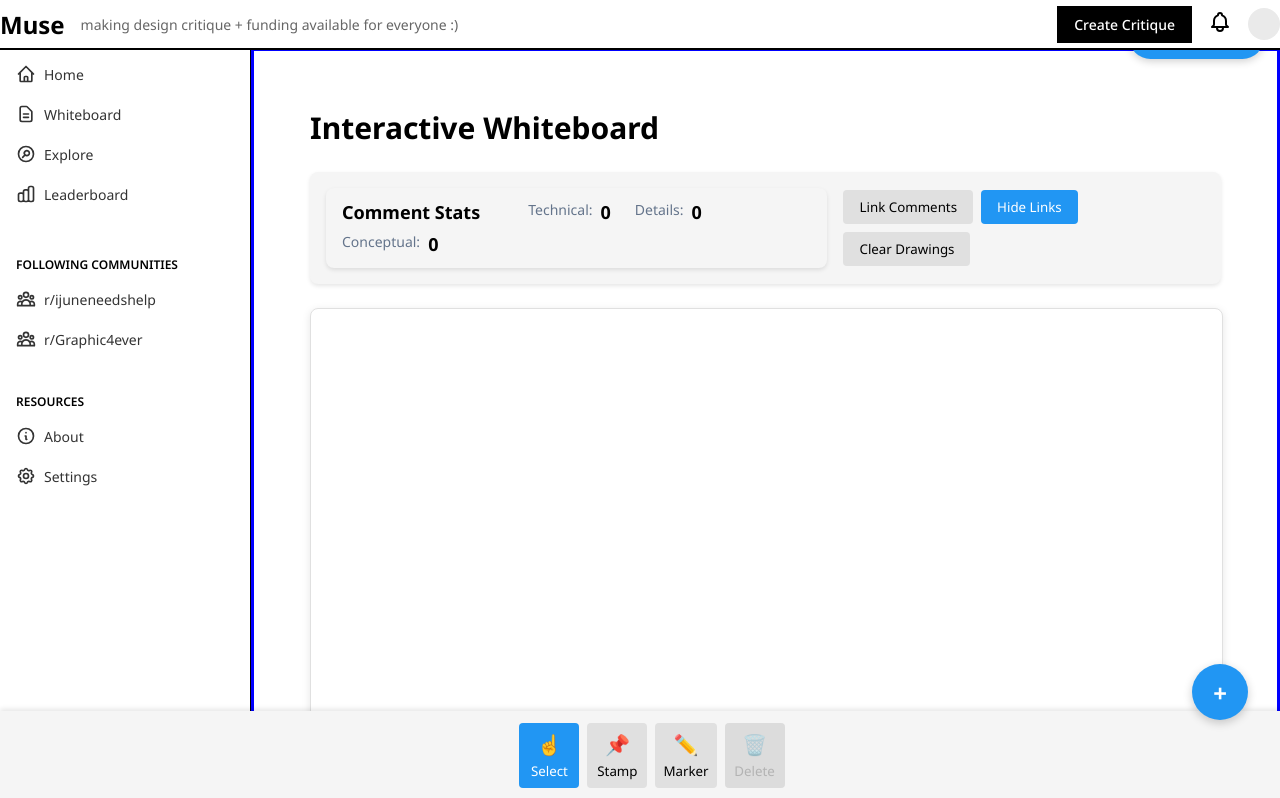
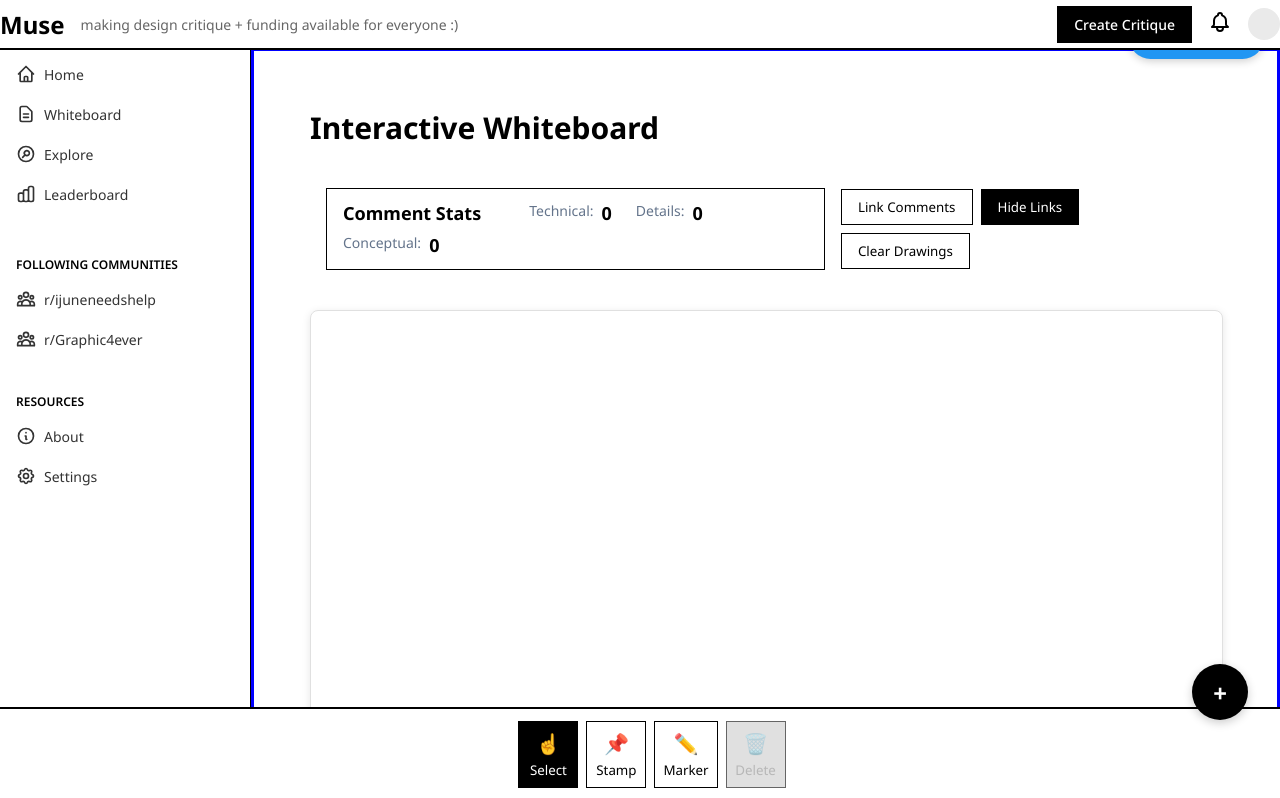
Before and after one commit to lijune-choi1/muse, a React (Create React App) app: page /whiteboard in a window 1280 px wide. Shown: the top 798 px of the page. Built offline with nearby package versions, Linux system fonts and the light colour scheme.

Commit message:
Add files via upload

```diff
--- a/src/pages/Whiteboard.css
+++ b/src/pages/Whiteboard.css
@@ -88,6 +88,7 @@
   font-size: 24px;
   background-color: white;
   border-radius: 50%;
+  border: 1px solid black;
   box-shadow: 0 2px 5px rgba(0, 0, 0, 0.2);
   z-index: 10;
   transform: translate(-50%, -50%);
@@ -114,9 +115,8 @@
   justify-content: space-between;
   margin-bottom: 1.5rem;
   padding: 1rem;
-  background-color: #f5f5f5;
+  background-color: white;
   border-radius: 0.5rem;
-  box-shadow: 0 2px 4px rgba(0, 0, 0, 0.1);
   z-index: 10;
   position: relative;
   align-items: center;
@@ -125,18 +125,6 @@
 .tool-buttons {
   display: flex;
   gap: 0.5rem;
-}
-
-.tool-btn {
-  display: flex;
-  flex-direction: column;
-  align-items: center;
-  padding: 0.5rem;
-  border: none;
-  border-radius: 0.25rem;
-  background-color: #e0e0e0;
-  cursor: pointer;
-  transition: all 0.2s;
 }
 
 .tool-btn:hover {
@@ -179,9 +167,6 @@
 
 .toggle-btn {
   padding: 0.5rem 1rem;
-  background-color: #e0e0e0;
-  border: none;
-  border-radius: 0.25rem;
   cursor: pointer;
   transition: background-color 0.2s;
 }
@@ -191,7 +176,7 @@
 }
 
 .toggle-btn.active {
-  background-color: #2196F3;
+  background-color: black;
   color: white;
 }
 
@@ -201,10 +186,8 @@
 }
 
 .stats-box {
-  background-color: #f5f5f5;
-  border-radius: 0.5rem;
   padding: 0.75rem 1rem;
-  box-shadow: 0 2px 4px rgba(0, 0, 0, 0.1);
+  border: 1px solid black;
   display: flex;
   align-items: center;
   flex-wrap: wrap;
@@ -277,6 +260,7 @@
 /* Comment bubble styles */
 .comment-bubble {
   position: absolute;
+  border: 2px solid black;
   width: 200px;
   border-radius: 0.5rem;
   box-shadow: 0 2px 5px rgba(0, 0, 0, 0.1);
@@ -307,6 +291,7 @@
   background-color: rgba(0, 0, 0, 0.1);
   cursor: move;
   user-select: none;
+  border-bottom: 2px solid black;
 }
 
 .comment-type {
@@ -389,11 +374,11 @@
   bottom: 0;
   left: 0;
   width: 100%;
-  background-color: #f5f5f5;
+  background-color: white;
   padding: 0.75rem;
   display: flex;
   justify-content: center;
-  box-shadow: 0 -2px 5px rgba(0, 0, 0, 0.1);
+  border-top: 2px solid black;
   z-index: 100;
 }
 
@@ -440,7 +425,7 @@
   width: 56px;
   height: 56px;
   border-radius: 50%;
-  background-color: #2196F3;
+  background-color: black;
   color: white;
   display: flex;
   justify-content: center;
@@ -456,7 +441,7 @@
 }
 
 .fab-main:hover {
-  background-color: #1976D2;
+  background-color: #272727;
   transform: scale(1.05);
 }
 
@@ -493,14 +478,14 @@
   transform: translate(-50%, -50%);
   background-color: white;
   padding: 1rem;
-  border-radius: 0.5rem;
   box-shadow: 0 2px 15px rgba(0, 0, 0, 0.3);
   z-index: 200;
   width: 300px;
+  border: 1px solid black;
 }
 
 .link-text-input {
-  width: 100%;
+  width: 90%;
   padding: 0.5rem;
   margin-bottom: 0.75rem;
   border: 1px solid #ddd;
@@ -517,17 +502,16 @@
 .link-text-buttons button {
   padding: 0.5rem 1rem;
   border: none;
-  border-radius: 0.25rem;
   cursor: pointer;
 }
 
 .link-text-buttons button:first-child {
-  background-color: #2196F3;
+  background-color: #000000;
   color: white;
 }
 
 .link-text-buttons button:last-child {
-  background-color: #e0e0e0;
+  background-color: #ffffff;
 }
 
 /* Color picker for marker */
@@ -613,9 +597,8 @@
   flex-direction: column;
   align-items: center;
   padding: 0.5rem;
-  border: none;
-  border-radius: 0.25rem;
-  background-color: #e0e0e0;
+  background-color: white;
+  border: 1px solid black;
   cursor: pointer;
   transition: all 0.2s;
   min-width: 60px;
@@ -626,7 +609,7 @@
 }
 
 .tool-btn.active {
-  background-color: #2196F3;
+  background-color: #000000;
   color: white;
 }
 
@@ -665,9 +648,8 @@
 
 .toggle-btn {
   padding: 0.5rem 1rem;
-  background-color: #e0e0e0;
-  border: none;
-  border-radius: 0.25rem;
+  background-color: white;
+  border: 1px solid black;
   cursor: pointer;
   transition: background-color 0.2s;
   white-space: nowrap;
@@ -678,7 +660,7 @@
 }
 
 .toggle-btn.active {
-  background-color: #2196F3;
+  background-color: black;
   color: white;
 }
 
@@ -687,20 +669,6 @@
   cursor: not-allowed;
 }
 
-/* Bottom toolbar enhancements */
-.bottom-toolbar {
-  position: fixed;
-  bottom: 0;
-  left: 0;
-  width: 100%;
-  background-color: #f5f5f5;
-  padding: 0.75rem;
-  display: flex;
-  justify-content: center;
-  box-shadow: 0 -2px 5px rgba(0, 0, 0, 0.1);
-  z-index: 100;
-  overflow-x: auto;
-}
 
 /* Color and width picker improvements */
 .color-picker {
```
